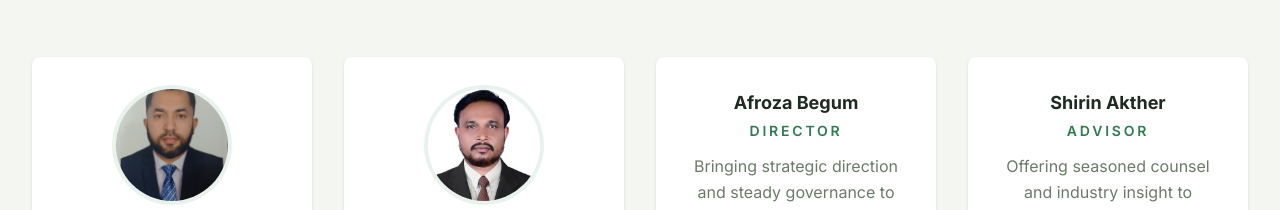
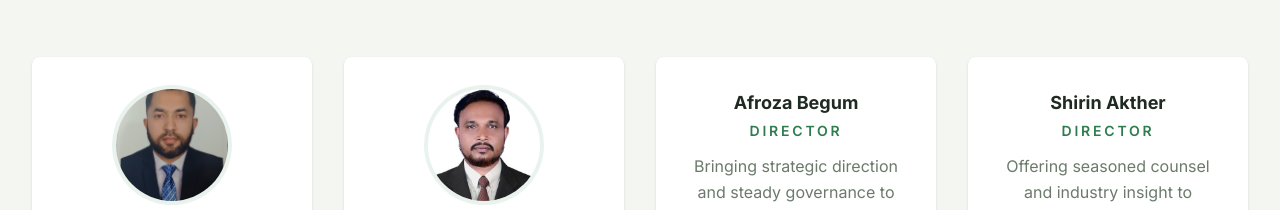
Before and after one commit to Rayan37307/EcoNest, a Next.js app: page / in a window 1280 px wide. Shown: the part 2160-2370 px from the top of the page. Built offline with nearby package versions, Linux system fonts and the light colour scheme; a web font is replaced by a local one.

Commit message:
feat: update leadership roles by changing 'Advisor' to 'Director' for Shirin Akther

```diff
--- a/src/app/about/page.tsx
+++ b/src/app/about/page.tsx
@@ -72,7 +72,7 @@ const leadershipTeam = [
       "Bringing strategic direction and steady governance to guide EcoNest Properties' continued growth.",
   },
   {
-    role: "Advisor",
+    role: "Director",
     name: "Shirin Akther",
     description:
       "Offering seasoned counsel and industry insight to strengthen EcoNest Properties' long-term vision.",
@@ -263,7 +263,7 @@ export default function AboutPage() {
 
           <div className="grid grid-cols-1 sm:grid-cols-2 lg:grid-cols-4 gap-8 mt-16">
             {leadershipTeam.map((person, index) => (
-              <ScrollReveal key={person.role} delay={index * 0.1}>
+              <ScrollReveal key={person.name ?? person.role} delay={index * 0.1}>
                 <div className="bg-cream rounded-lg p-8 h-full shadow-sm text-center">
                   {person.image && (
                     <div className="relative w-28 h-28 rounded-full overflow-hidden mx-auto mb-5 ring-4 ring-primary/10">
--- a/src/app/page.tsx
+++ b/src/app/page.tsx
@@ -29,7 +29,7 @@ const leadershipRoles = [
       "Bringing strategic direction and steady governance to guide EcoNest Properties' continued growth.",
   },
   {
-    role: "Advisor",
+    role: "Director",
     name: "Shirin Akther",
     description:
       "Offering seasoned counsel and industry insight to strengthen EcoNest Properties' long-term vision.",
@@ -55,7 +55,7 @@ export default function HomePage() {
 
           <div className="grid grid-cols-1 sm:grid-cols-2 lg:grid-cols-4 gap-8 mt-16">
             {leadershipRoles.map((person, index) => (
-              <ScrollReveal key={person.role} delay={index * 0.1}>
+              <ScrollReveal key={person.name ?? person.role} delay={index * 0.1}>
                 <div className="bg-white rounded-lg p-8 shadow-sm h-full text-center">
                   {person.image && (
                     <div className="relative w-28 h-28 rounded-full overflow-hidden mx-auto mb-5 ring-4 ring-primary/10">
```
